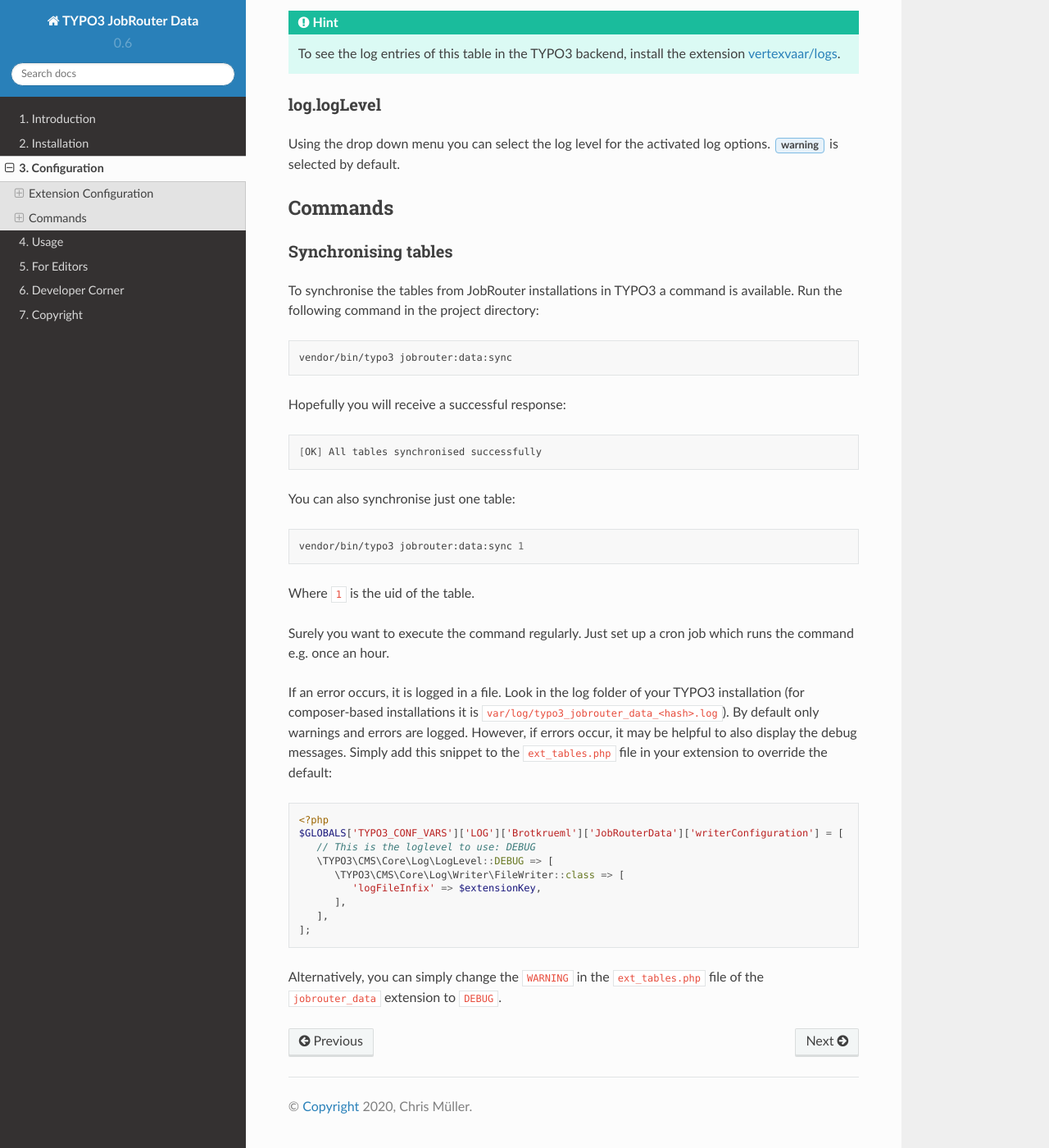
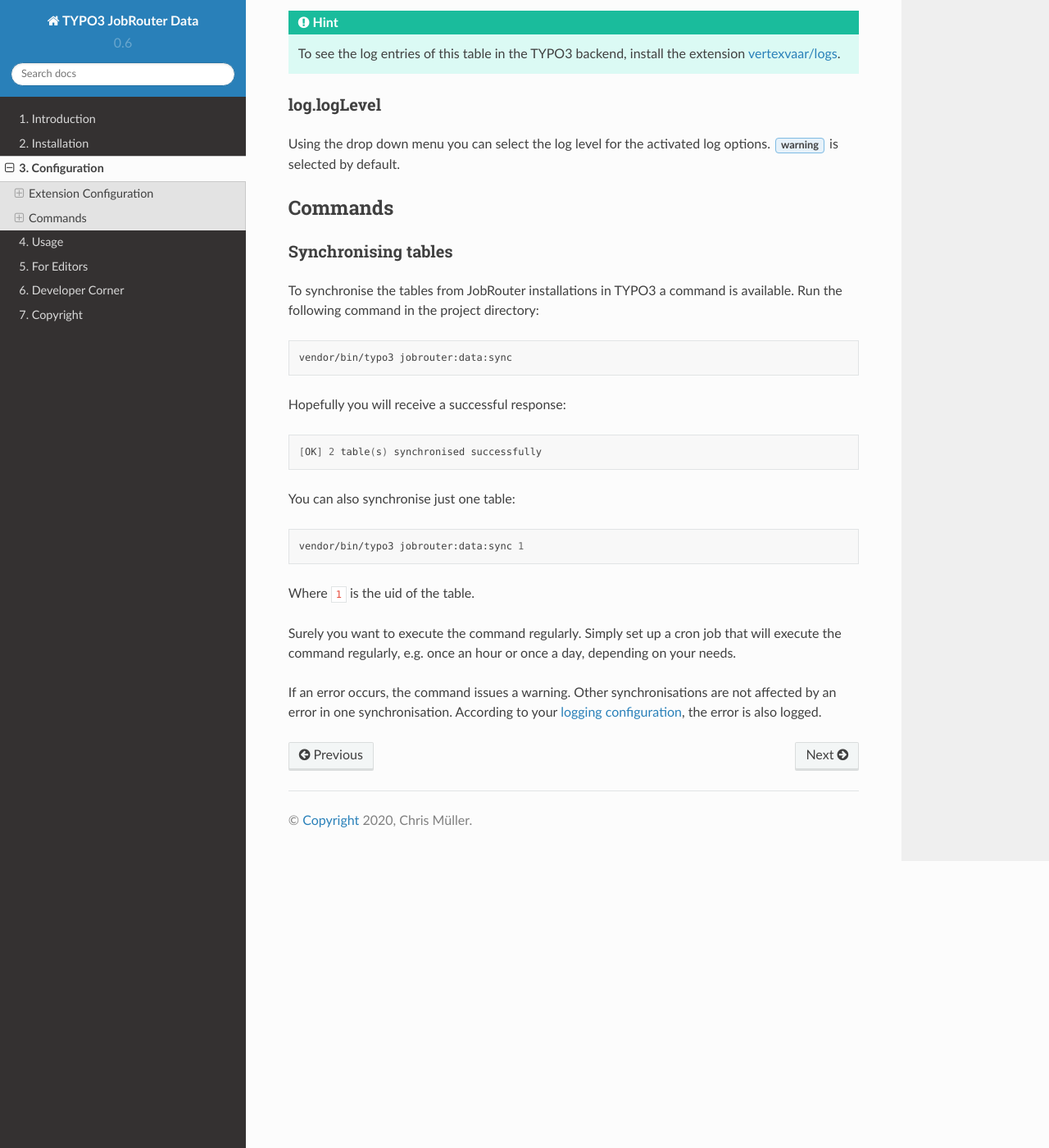
Before and after one commit to jobrouter/typo3-data, a Sphinx documentation site: the page built from Documentation/configuration.rst, in a window 1280 px wide and 1400 px high, scrolled down 963 px. Shown: the whole window at 82% size. Built offline with Sphinx 7.4.7 and the Read the Docs theme 2.0.0, drawn with Linux system fonts in a browser that asks for light colours.

Commit message:
[DOCS] Change error to warning: adjust also documentation

```diff
--- a/Documentation/configuration.rst
+++ b/Documentation/configuration.rst
@@ -71,7 +71,7 @@
 
 ::
 
-   [OK] All tables synchronised successfully
+   [OK] 2 table(s) synchronised successfully
 
 You can also synchronise just one table:
 
@@ -81,27 +81,10 @@
 
 Where `1` is the uid of the table.
 
-Surely you want to execute the command regularly. Just set up a cron job which
-runs the command e.g. once an hour.
+Surely you want to execute the command regularly. Simply set up a cron job that
+will execute the command regularly, e.g. once an hour or once a day, depending
+on your needs.
 
-If an error occurs, it is logged in a file. Look in the log folder of your TYPO3
-installation (for composer-based installations it is
-:file:`var/log/typo3_jobrouter_data_<hash>.log`). By default only warnings and
-errors are logged. However, if errors occur, it may be helpful to also display
-the debug messages. Simply add this snippet to the :file:`ext_tables.php` file
-in your extension to override the default:
-
-.. code-block:: php
-
-   <?php
-   $GLOBALS['TYPO3_CONF_VARS']['LOG']['Brotkrueml']['JobRouterData']['writerConfiguration'] = [
-      // This is the loglevel to use: DEBUG
-      \TYPO3\CMS\Core\Log\LogLevel::DEBUG => [
-         \TYPO3\CMS\Core\Log\Writer\FileWriter::class => [
-            'logFileInfix' => $extensionKey,
-         ],
-      ],
-   ];
-
-Alternatively, you can simply change the :php:`WARNING` in the
-:file:`ext_tables.php` file of the `jobrouter_data` extension to :php:`DEBUG`.
+If an error occurs, the command issues a warning. Other synchronisations are not
+affected by an error in one synchronisation. According to your :ref:`logging
+configuration <configuration-extension>`, the error is also logged.
```
